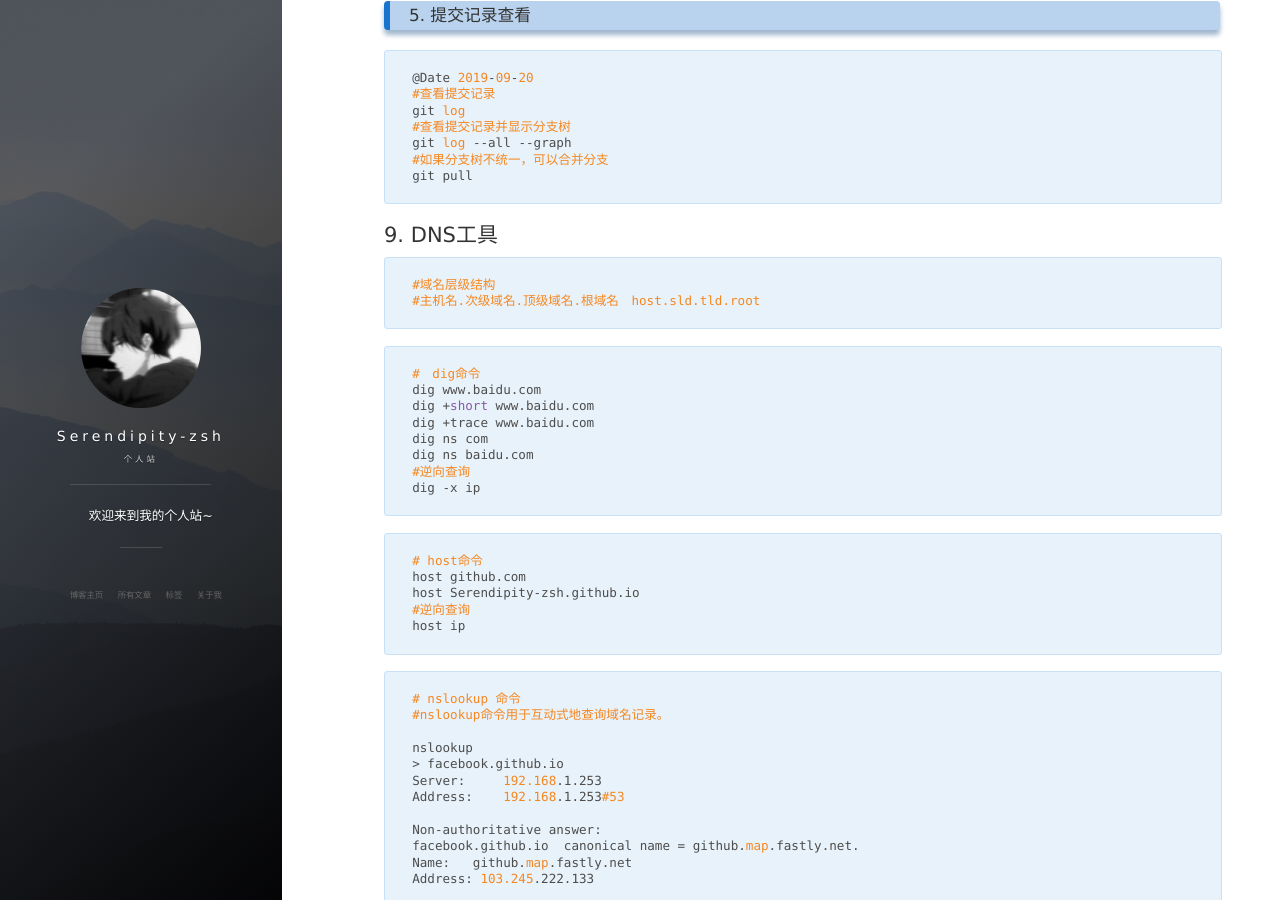
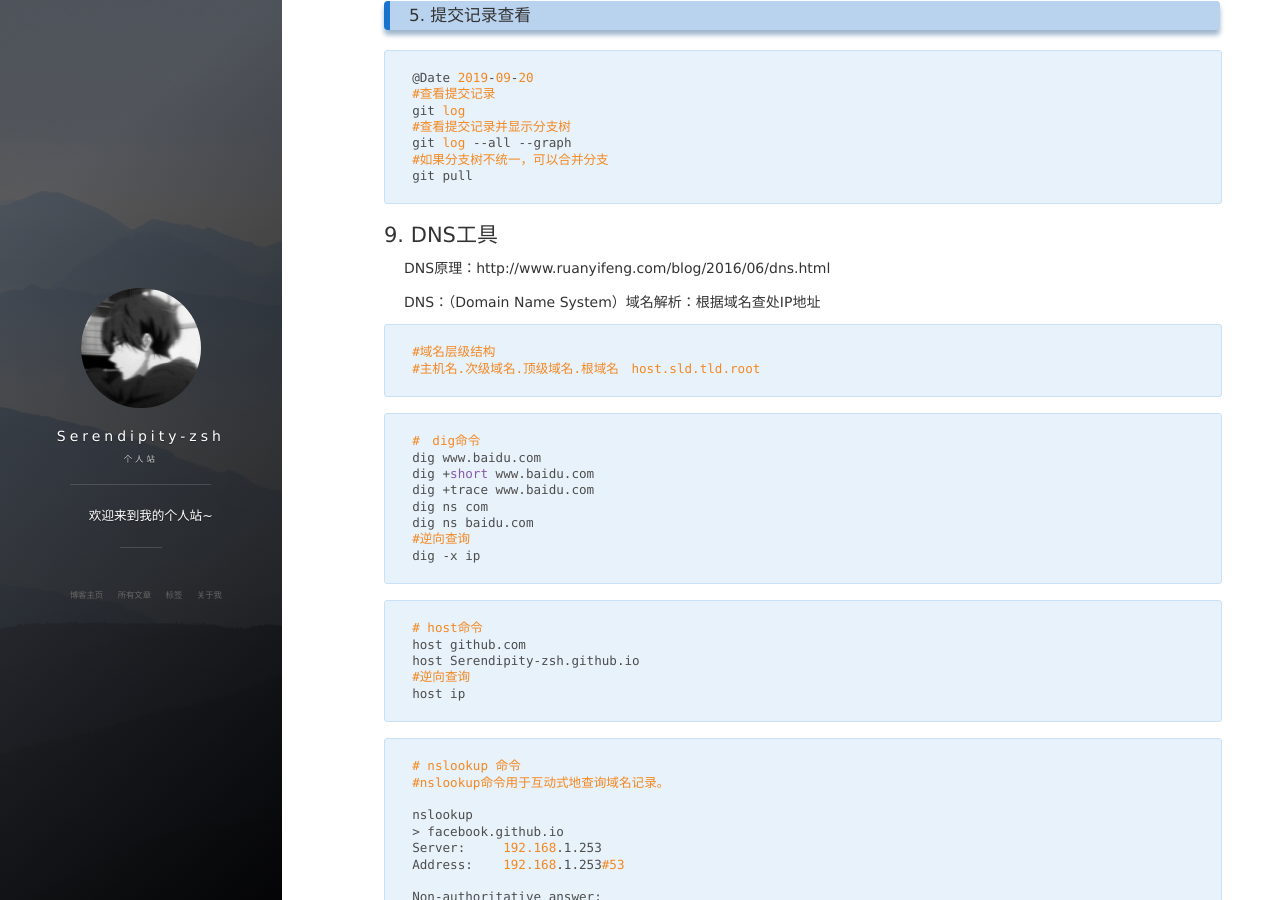
Before and after one commit to Serendipity-zsh/Serendipity-zsh.github.io, a Jekyll site: the page built from _posts/2019-08-24-Linux日常记录.md, in a window 1280 px wide and 900 px high, scrolled down 5971 px. Built offline with Jekyll 4.4.1, drawn with Linux system fonts in a browser that asks for light colours; nearby versions of some CDN libraries; comment, search, counter and statistics services are not loaded.

Commit message:
feat add DNS

````diff
--- a/_posts/2019-08-24-Linux日常记录.md
+++ b/_posts/2019-08-24-Linux日常记录.md
@@ -349,6 +349,10 @@ git pull
 
 ## 9. DNS工具
 
+DNS原理：http://www.ruanyifeng.com/blog/2016/06/dns.html
+
+DNS：（Domain Name System）域名解析：根据域名查处IP地址
+
 ```shell
 #域名层级结构
 #主机名.次级域名.顶级域名.根域名　host.sld.tld.root
````
